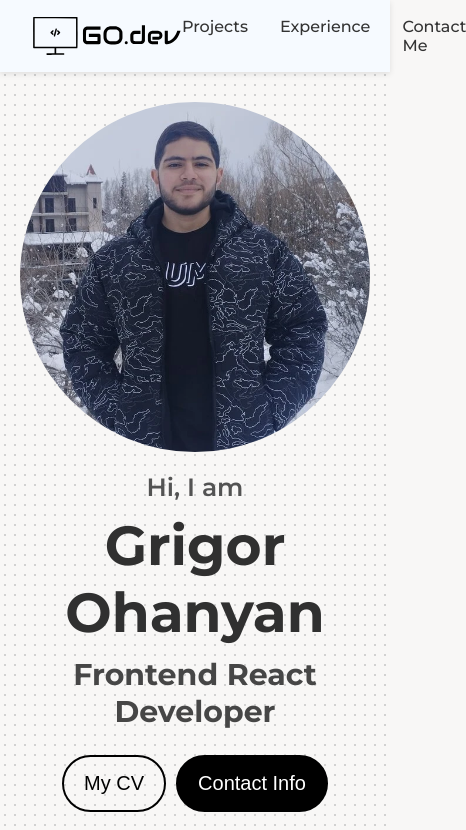
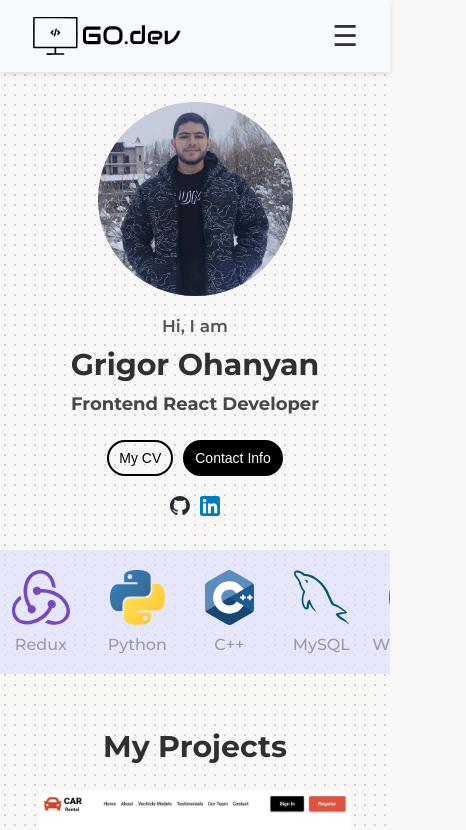
Before and after one commit to HaniusG/my-website, a React (Vite) app: page / in a window 390 px wide. Shown: the top 830 px of the page, 466 px wide, since content can reach past the window. Built offline with nearby package versions, Linux system fonts and the light colour scheme.

Commit message:
many changes

```diff
--- a/src/components/Button/UI/Button.module.scss
+++ b/src/components/Button/UI/Button.module.scss
@@ -14,3 +14,10 @@
     }
   }
 }
+
+@media screen and (max-width: 600px) {
+.button {
+  padding: 8px 10px;
+  font-size: 14px;
+}
+}
--- a/src/components/Contact/UI/Contact.module.scss
+++ b/src/components/Contact/UI/Contact.module.scss
@@ -95,3 +95,33 @@
     }
   }
 }
+
+
+@media screen and (max-width: 600px) {
+.contactSection {
+  padding: 1rem 1rem;
+}
+
+  .header {
+    font-size: 30px;
+  }
+
+  .subheader {
+    font-size: 18px;
+  }
+
+  .email {
+    font-size: 15px;
+  }
+
+  .links {
+  a {font-size: 12px;}
+  .icon {
+    width: 15px;
+    height: 15px;}
+}
+
+.copyBtn {
+  font-size: 12px;
+}
+}
--- a/src/components/Header/UI/Header.module.scss
+++ b/src/components/Header/UI/Header.module.scss
@@ -57,3 +57,41 @@
     color: #007bff;
   }
 }
+
+.mobileMenu {
+  display: none;
+  font-size: 1.8rem;
+  cursor: pointer;
+  background: none;
+  border: none;
+  color: #333;
+  z-index: 101;
+}
+
+@media screen and (max-width: 600px) {
+  .mobileMenu {
+    display: block;
+  }
+
+  .nav {
+    display: none;
+    position: absolute;
+    top: 25px;
+    left: 0;
+    right: 0;
+    background-color: #f6faff;
+    flex-direction: column;
+    align-items: center;
+    padding: 0rem 1rem 1.5rem;
+    gap: 1.5rem;
+    box-shadow: 0 4px 12px rgba(0, 0, 0, 0.1);
+  }
+
+  .navOpen {
+    display: flex;
+  }
+
+  .logoHidden {
+    display: none !important;
+  }
+}
--- a/src/components/Header/UI/Header.tsx
+++ b/src/components/Header/UI/Header.tsx
@@ -1,20 +1,31 @@
-import React from "react";
+import React, { useState } from "react";
 import styles from "./Header.module.scss";
 
 const Header: React.FC = () => {
+  const [menuOpen, setMenuOpen] = useState(false);
+
+  const toggleMenu = () => {
+    setMenuOpen(prev => !prev);
+  };
+
   return (
     <header className={styles.headerWrapper}>
       <div className={styles.header}>
-        <div className={styles.logo}>
-          <a href="#">
-            <img src='/assets/images/logos/godev.svg' className={styles.logoIcon} alt="Logo" />
-          </a>
-        </div>
-        <nav className={styles.nav}>
+        {!menuOpen && (
+          <div className={styles.logo}>
+            <a href="#">
+              <img src='/assets/images/logos/godev.svg' className={styles.logoIcon} alt="Logo" />
+            </a>
+          </div>
+        )}
+        <nav className={`${styles.nav} ${menuOpen ? styles.navOpen : ''}`}>
           <a href="#projects" className={styles.link}>Projects</a>
           <a href="#experience" className={styles.link}>Experience</a>
           <a href="#contact" className={styles.link}>Contact Me</a>
         </nav>
+        <div className={styles.mobileMenu} onClick={toggleMenu}>
+          {menuOpen ? '✖' : '☰'}
+        </div>
       </div>
     </header>
   );
--- a/src/components/TechSlider/UI/TechSlider.module.scss
+++ b/src/components/TechSlider/UI/TechSlider.module.scss
@@ -2,6 +2,7 @@
   from {
     transform: translateX(0);
   }
+
   to {
     transform: translateX(-100%);
   }
@@ -47,17 +48,20 @@
   justify-content: center;
   align-items: center;
   animation: 80s slide infinite linear;
+
   .imgContainer {
     display: flex;
     flex-direction: column;
     gap: 10px;
     transition: all 0.9s;
+
     span {
       transition: all 0.3s;
       color: rgb(156, 156, 156);
       font-weight: 500;
       font-size: 18px;
     }
+
     &:hover {
       span {
         display: block;
@@ -65,14 +69,49 @@
       }
     }
   }
+
   img {
     width: auto;
     height: 80px;
     margin: 0 20px;
     transition: all 0.3s;
+
     &:hover {
       transform: scale(1.05);
       cursor: pointer;
     }
   }
 }
+
+@media screen and (max-width: 600px) {
+  .container {
+    padding: 20px 0;
+    margin: 30px 0;
+  }
+
+  .slider {
+  display: flex;
+  justify-content: center;
+  align-items: center;
+  animation: 80s slide infinite linear;
+
+  img {
+    width: auto;
+    height: 55px;
+    margin: 0 20px;
+    transition: all 0.3s;
+
+    &:hover {
+      transform: scale(1.05);
+      cursor: pointer;
+    }
+  }
+
+  .imgContainer {
+    gap: 10px;
+    span {
+      font-size: 16px;
+    }
+  }
+}
+}
--- a/src/pages/Home/components/Landing/UI/Landing.module.scss
+++ b/src/pages/Home/components/Landing/UI/Landing.module.scss
@@ -49,3 +49,43 @@
     }
   }
 }
+
+@media screen and (max-width: 600px) {
+  .avatarContainer {
+  .imgContainer {
+    img  {
+      width: 50%;
+      height: 50%;
+    }
+  }
+
+  p {
+    font-size: 17px;;
+  }
+
+  h2 {
+    font-size: 30px;
+  }
+  h3 {
+    font-size: 18px;
+  }
+  .buttonDiv {
+    display: flex;
+    flex-direction: row;
+    margin: 20px 0;
+    gap: 10px;
+  }
+
+  .contactLinks {
+    display: flex;
+    gap: 10px;
+    img {
+      transition: transform 0.3s ease, opacity 0.3s ease;
+      &:hover{
+        opacity: 0.8;
+      }
+      width: 20px;
+    }
+  }
+}
+}
--- a/src/pages/Home/components/Landing/UI/Landing.tsx
+++ b/src/pages/Home/components/Landing/UI/Landing.tsx
@@ -20,14 +20,14 @@ const Landing = () => {
         <h3>Frontend React Developer</h3>
       </div>
       <div className={styles.buttonDiv}>
-      <a href='https://drive.google.com/file/d/1vEGbN-rPJBizw25gh3aOIikmUinHmwWP/view?usp=sharing' target="_blank"><Button color='black'>My CV</Button></a>
-        <Button color='black' fill>Contact Info</Button>
+        <a href='https://drive.google.com/file/d/1vEGbN-rPJBizw25gh3aOIikmUinHmwWP/view?usp=sharing' target="_blank"><Button color='black'>My CV</Button></a>
+        <a href='#contact'><Button color='black' fill>Contact Info</Button></a>
       </div>
       <div className={styles.contactLinks}>
-        <a href="https://github.com/HaniusG" target="_blank"><img src='/assets/images/logos/github.svg' alt='GitHub Link'/></a>
-        <a href="https://www.linkedin.com/in/grigor-ohanyan-90a910268/" target="_blank"><img src='/assets/images/logos/linkedin.svg' alt='LinkedIn Link'/></a>
+        <a href="https://github.com/HaniusG" target="_blank"><img src='/assets/images/logos/github.svg' alt='GitHub Link' /></a>
+        <a href="https://www.linkedin.com/in/grigor-ohanyan-90a910268/" target="_blank"><img src='/assets/images/logos/linkedin.svg' alt='LinkedIn Link' /></a>
       </div>
-      <TechSlider/>
+      <TechSlider />
     </div>
   );
 };
--- a/src/pages/Home/components/Projects/UI/Projects.module.scss
+++ b/src/pages/Home/components/Projects/UI/Projects.module.scss
@@ -49,3 +49,19 @@
   }
 
 }
+
+@media screen and (max-width: 600px) {
+  .projectsDiv {
+    h2 {
+      font-size: 30px;
+    }
+
+    h3 {
+      font-size: 20px;
+    }
+
+    p {
+      font-size: 15px;
+    }
+  }
+}
--- a/src/pages/Home/components/Work/UI/Work.module.scss
+++ b/src/pages/Home/components/Work/UI/Work.module.scss
@@ -3,11 +3,13 @@
   margin: 0 auto;
   margin-top: -60px;
   padding-top: 60px;
+
   .works {
     display: flex;
     width: 100%;
     justify-content: space-around;
   }
+
   h2 {
     text-align: center;
     font-size: 50px;
@@ -27,6 +29,7 @@
     font-size: 25px;
     font-weight: 600;
   }
+
   p {
     font-weight: 500;
     font-size: 17px;
@@ -49,3 +52,19 @@
   }
 
 }
+
+@media screen and (max-width: 600px) {
+  .worksDiv {
+    h2 {
+      font-size: 30px;
+    }
+
+    h3 {
+      font-size: 20px;
+    }
+
+    p {
+      font-size: 15px;
+    }
+  }
+}
```
